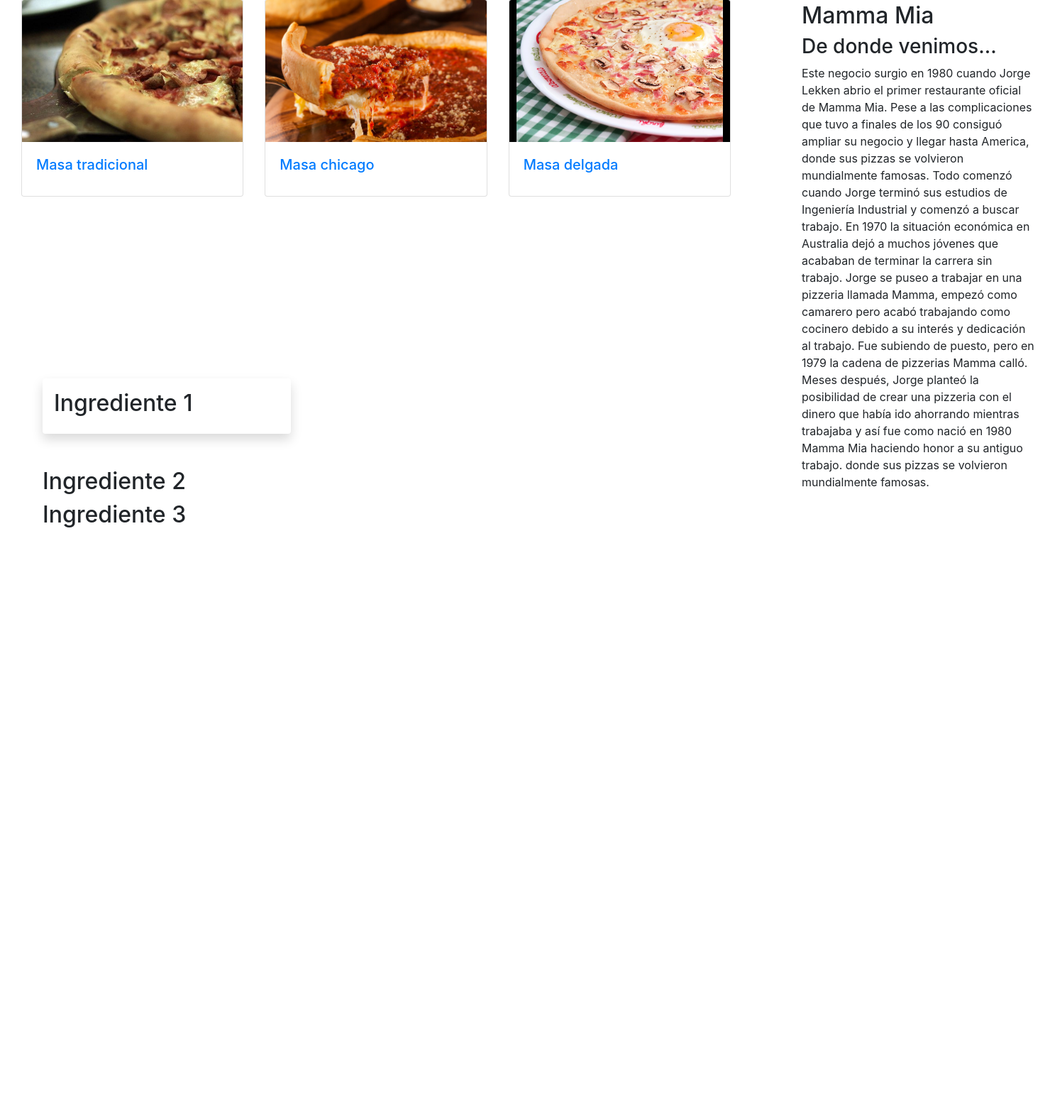
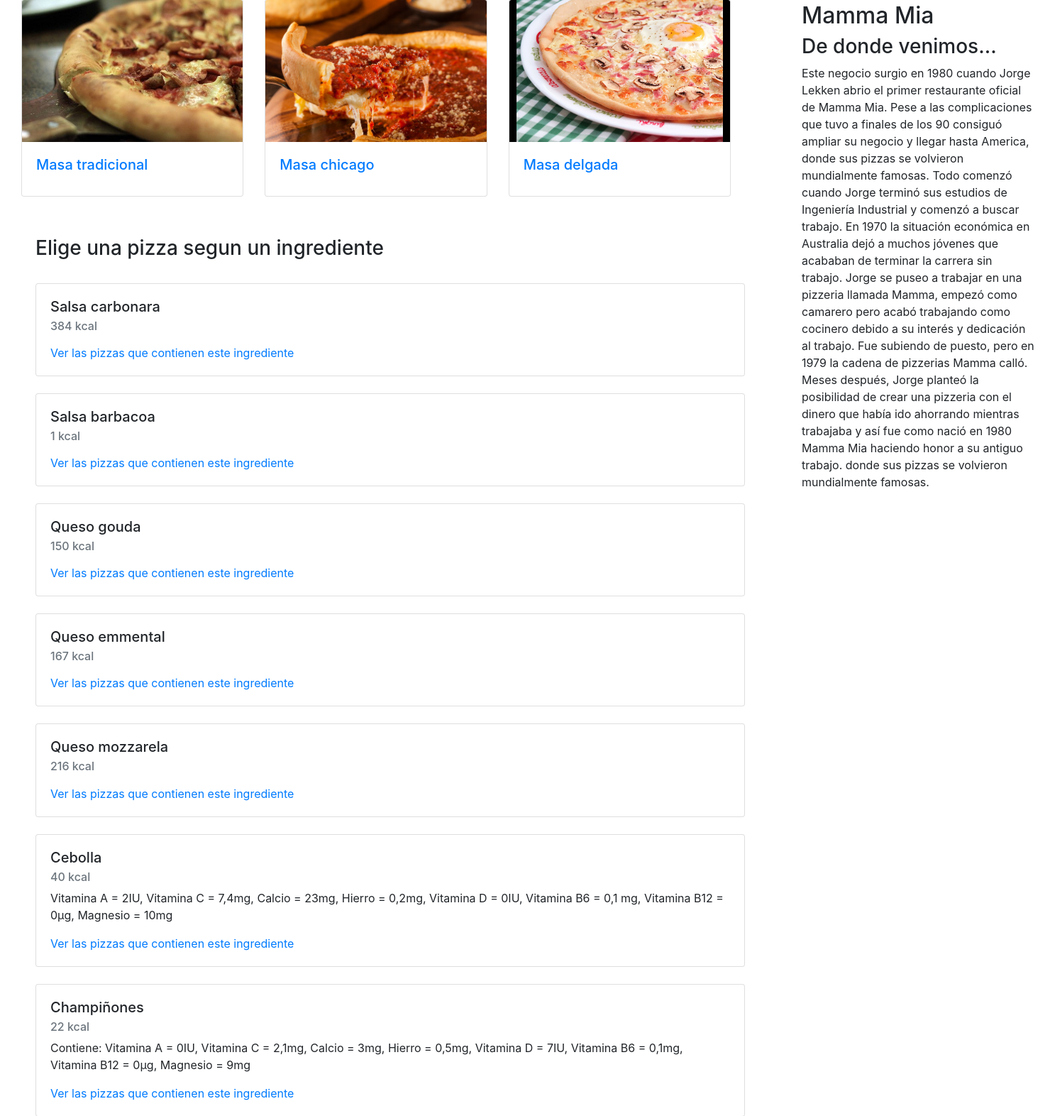
Before and after one commit to amaiaacha/MammaMIa, a Django app: page / in a window 1480 px wide. Shown: the part 157-1729 px from the top of the page at 71% size. Before the commit the page ends 900 px from the top, so only its background shows below. Run offline with Django 3.2, Linux system fonts and the light colour scheme; data comes from the database, SQL or seed files in the repository; both versions use the stored data as it was after the commit; some libraries are stand-ins or nearby versions.

Commit message:
commit antes de fotos

```diff
--- a/MammaMia/models.py
+++ b/MammaMia/models.py
@@ -18,9 +18,14 @@ class Masa(models.Model):
 class Ingrediente(models.Model):
     nameIn = models.CharField(max_length = 500)
     calorias = models.CharField(max_length = 4)
+    descrip = models.CharField(max_length = 355)
 
     def __str__(self):
         return self.nameIn
+
+    def getIngrediente(self):
+        return reverse('ingredPage', args=[self.pk])
+
 
 class Pizza(models.Model):
     namePi = models.CharField(max_length = 255)
--- a/MammaMia/static/css/diseno.css
+++ b/MammaMia/static/css/diseno.css
@@ -8,10 +8,10 @@
 }
 .contenedorIngred{
     position: absolute;
-    height: 2000px;
-    width: 350px;
-    top: 600px;
-    left: 30px;
+    height: 6000px;
+    width: 1000px;
+    top: 400px;
+    left: 20px;
 }
 .contenedorDescrip{
     position: absolute;
@@ -41,11 +41,15 @@
 .form-check{
     position: absolute;
     left: 30px;
-    top: 100px;
 }
 
-.form-row{
+.form-group{
+    position: absolute;
+    left: 15px;
+    height: 100px;
+}
+
+.boton{
     position: absolute;
     left: 30px;
-    height: 50px;
 }
--- a/MammaMia/templates/base.html
+++ b/MammaMia/templates/base.html
@@ -21,7 +21,7 @@
               <a class="navbar-brand" href="/">MAMMA MIA</a>
               <ul class="navbar-nav mr-auto mt-2 mt-lg-0">
                 <li class="nav-item active">
-                  <a class="nav-link" href='crearPizza'> Personalizar pizza <span class="sr-only"></span></a>
+                  <a class="nav-link" href='../crearPizza'> Personalizar pizza <span class="sr-only"></span></a>
                 </li>
                 <li class="nav-item">
                   <a class="nav-link active" href="#">Pag2</a>
--- a/MammaMia/templates/home.html
+++ b/MammaMia/templates/home.html
@@ -27,13 +27,22 @@
 
 
         </div>
+        <div class="contenedorIngred">
+         <h3>Elige una pizza segun un ingrediente</h3>
+         <br>
+         {% for ingrediente in ingredientes %}
+            <div class="card">
+                <div class="card-body">
+                  <h5 class="card-title">{{ingrediente.nameIn}}</h5>
+                  <h6 class="card-subtitle mb-2 text-muted">{{ingrediente.calorias}} kcal</h6>
+                  <p class="card-text">{{ingrediente.descrip}}</p>
+                  <a href="{{ingrediente.getIngrediente}}" class="card-link">Ver las pizzas que contienen este ingrediente</a>
+                </div>
+              </div>
+              <br>
+         {% endfor %}
+         </div>
 
-        <div class="contenedorIngred">
-            <div class="shadow p-3 mb-5 bg-white rounded"><h2>Ingrediente 1</h2></div>
-            <h2>Ingrediente 2</h2>
-            <h2>Ingrediente 3</h2>
-            <!-- Aqui ira otro tipo de contenido-->
-        </div>
         <div class="contenedorDescrip">
           <h2>Mamma Mia</h2>
           <h3>De donde venimos...</h3>
--- a/MammaMia/urls.py
+++ b/MammaMia/urls.py
@@ -4,5 +4,6 @@ from . import views
 urlpatterns = [
     path('', views.homepage, name = 'home'),
     path('masaPage/<int:pk>', views.masaPage, name = 'masaPage'),
+    path('ingredPage/<int:pk>', views.ingredPage, name = 'ingredPage'),
     path('crearPizza/', views.crearPizza, name = 'crearPizza'),
 ]
--- a/MammaMia/views.py
+++ b/MammaMia/views.py
@@ -6,16 +6,25 @@ from .forms import crearPizzaForm
 # Create your views here.
 def homepage(request):
     masas = Masa.objects.all()
-    context = {'masas':masas}
+    ingredientes = Ingrediente.objects.all()
+    context = {'masas':masas, 'ingredientes':ingredientes}
     return render(request, 'home.html', context)
 
 def masaPage(request, pk):
     masas = get_object_or_404(Masa, pk = pk)
+    #hay que cambiar
     pizzas = Pizza.objects.filter(pk=pk)
     ingredientes = Ingrediente.objects.filter(pk=pk)
     context = {'masas':masas, 'pizzas':pizzas, 'ingredientes':ingredientes}
 
     return render(request, 'masaPage.html', context)
+
+def ingredPage(request, pk):
+    ingrediente = get_object_or_404(Ingrediente, pk = pk)
+    pizzas = Pizza.objects.filter(pk=pk)
+    context = {'ingrediente':ingrediente, 'pizzas':pizzas}
+
+    return render(request, 'ingredPage.html', context)
 
 def crearPizza(request):
     masas = Masa.objects.all()
--- a/proyecto/settings.py
+++ b/proyecto/settings.py
@@ -38,7 +38,7 @@ INSTALLED_APPS = [
     'django.contrib.sessions',
     'django.contrib.messages',
     'django.contrib.staticfiles',
-    'MammaMia',
+    'MammaMia.apps.MammamiaConfig',
     'crispy_forms',
 
 ]
--- a/proyecto/urls.py
+++ b/proyecto/urls.py
@@ -20,4 +20,4 @@ from django.conf.urls.static import static
 urlpatterns = [
     path('admin/', admin.site.urls),
     path('', include('MammaMia.urls')),
-] #+ static(settings.MEDIA_URL, document_root=settings.MEDIA_ROOT)
+]# + static(settings.MEDIA_URL, document_root=settings.MEDIA_ROOT)
```
Also changed, not shown: MammaMia/templates/crearPizza.html (+6 -7 lines), MammaMia/templates/ingredPage.html (added, +21 -0 lines), MammaMia/templates/masaPage.html (+5 -5 lines), MammaMia/migrations/0006_ingrediente_descrip.py (added), db.sqlite3.
